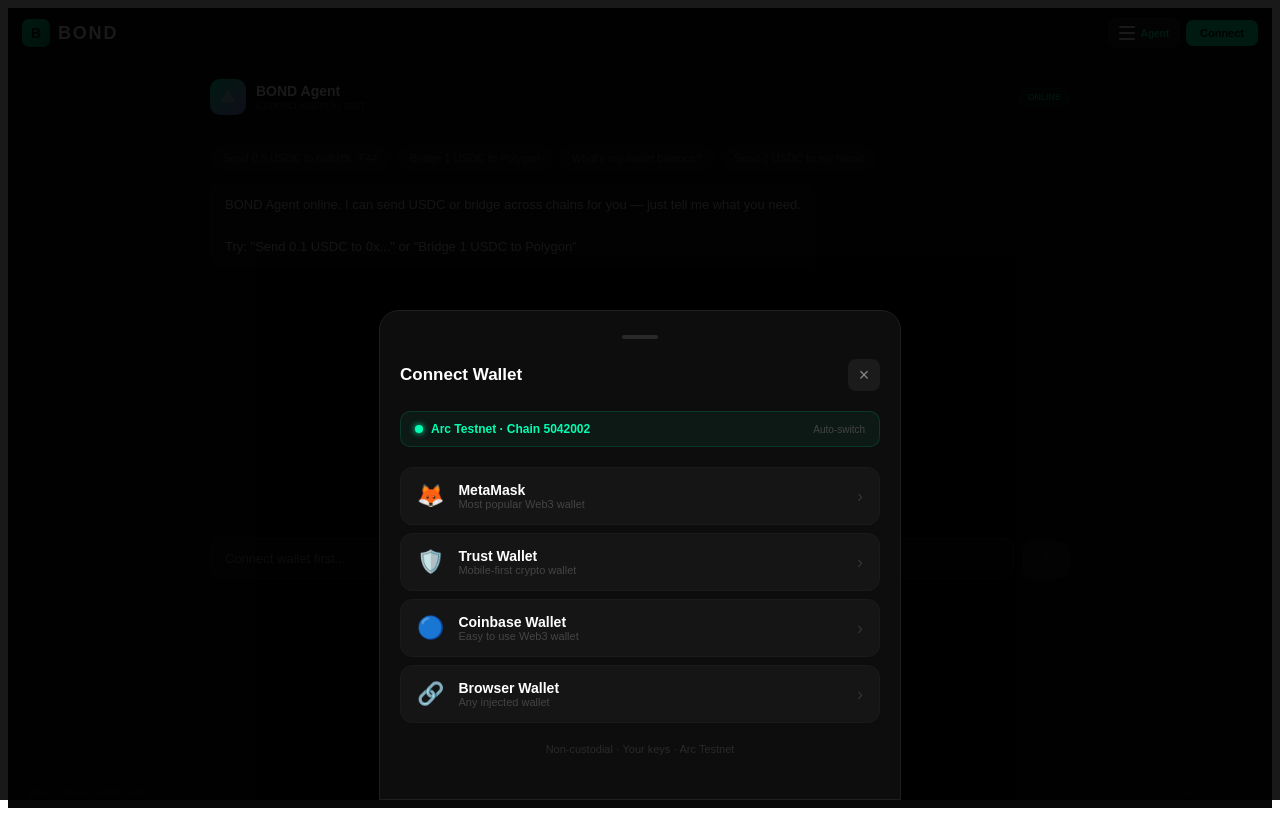
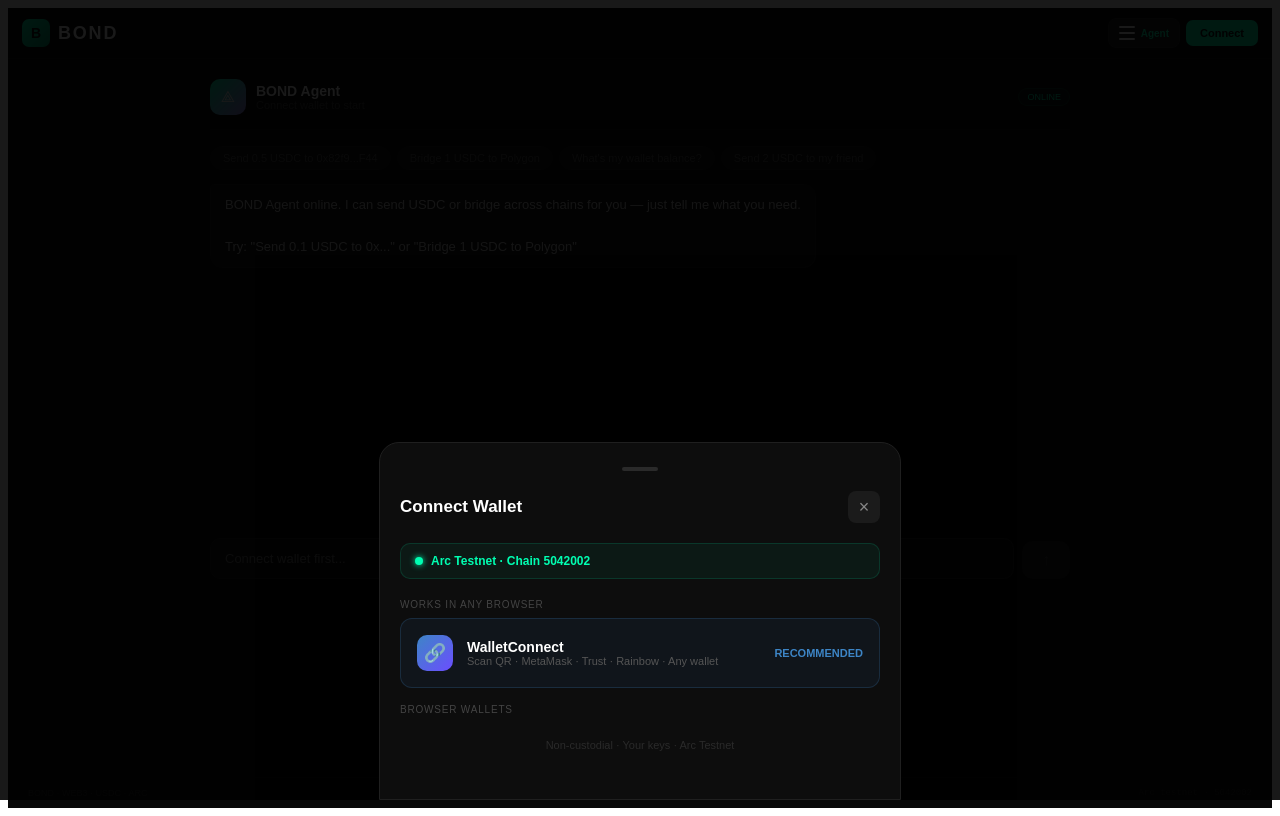
Before and after one commit to arpdoul/bond-app, a React (Vite) app: page / in a window 1280 px wide. Both pictures are taken after a click on the button "Connect". Built offline with nearby package versions, Linux system fonts and the light colour scheme.

Commit message:
feat: WalletConnect for any browser, disconnect option, wallet details on tap

```diff
--- a/package.json
+++ b/package.json
@@ -11,6 +11,7 @@
   },
   "dependencies": {
     "@circle-fin/user-controlled-wallets": "^10.3.1",
+    "@walletconnect/web3-provider": "^1.8.0",
     "axios": "^1.16.1",
     "ethers": "^6.16.0",
     "react": "^19.2.6",
--- a/src/App.jsx
+++ b/src/App.jsx
@@ -361,9 +361,9 @@ export default function BondApp() {
           {/* WALLET */}
           {walletConnected
             ?<div style={{display:"flex",gap:4,alignItems:"center"}}>
-               <div style={{fontSize:9,color:"#555",fontFamily:"monospace",padding:"4px 8px",border:"1px solid #1a1a1a",borderRadius:6,maxWidth:85,overflow:"hidden",textOverflow:"ellipsis",whiteSpace:"nowrap"}}>
+               <button onClick={()=>setShowModal(true)} style={{fontSize:9,color:"#555",fontFamily:"monospace",padding:"4px 8px",border:"1px solid #1a1a1a",borderRadius:6,maxWidth:85,overflow:"hidden",textOverflow:"ellipsis",whiteSpace:"nowrap",background:"transparent",cursor:"pointer"}}>
                  {walletAddr.slice(0,6)}...<span style={{color:"#00FFB2"}}> {parseFloat(balance).toFixed(1)}</span>
-               </div>
+               </button>
                <button onClick={()=>setShowPay(true)} style={{background:"rgba(0,255,178,0.1)",border:"1px solid #00FFB233",color:"#00FFB2",fontSize:10,fontWeight:700,padding:"5px 10px",borderRadius:6,cursor:"pointer"}}>Pay</button>
              </div>
             :<button onClick={()=>setShowModal(true)} style={{background:"#00FFB2",border:"none",color:"#080808",fontSize:11,fontWeight:700,padding:"7px 14px",borderRadius:7,cursor:"pointer"}}>
@@ -486,7 +486,17 @@ export default function BondApp() {
         <div style={{fontSize:9,color:"#222",fontFamily:"monospace"}}>Arc testnet · 5042002</div>
       </footer>
 
-      {showModal&&<WalletModal onClose={()=>setShowModal(false)} onConnected={handleConnected}/>}
+      {showModal&&<WalletModal
+        onClose={()=>setShowModal(false)}
+        onConnected={handleConnected}
+        isConnected={walletConnected}
+        currentAddress={walletAddr}
+        onDisconnect={()=>{
+          setWalletConnected(false);
+          setWalletAddr("");
+          setBalance("0.00");
+        }}
+      />}
       {showPay&&<PayPanel onClose={()=>setShowPay(false)}/>}
     </div>
   );
--- a/src/WalletModal.jsx
+++ b/src/WalletModal.jsx
@@ -1,17 +1,23 @@
 import { useState } from "react";
 import { connectWallet, getUSDCBalance } from "./wallet.js";
+import { connectWithWalletConnect } from "./WalletConnect.js";
 
-export default function WalletModal({ onClose, onConnected }) {
-  const [step, setStep]     = useState("select");
+export default function WalletModal({ onClose, onConnected, onDisconnect, isConnected, currentAddress }) {
+  const [step, setStep]     = useState(isConnected ? "connected" : "select");
   const [error, setError]   = useState("");
   const [loading, setLoading] = useState(false);
 
-  const handleConnect = async () => {
+  const doConnect = async (method) => {
     setLoading(true);
     setError("");
     setStep("connecting");
     try {
-      const address = await connectWallet();
+      let address;
+      if (method === "walletconnect") {
+        address = await connectWithWalletConnect();
+      } else {
+        address = await connectWallet();
+      }
       setStep("balance");
       const balance = await getUSDCBalance(address);
       localStorage.setItem("bond_waddr", address);
@@ -27,55 +33,126 @@ export default function WalletModal({ onClose, onConnected }) {
     }
   };
 
+  const handleDisconnect = () => {
+    ["bond_waddr","bond_wbal","bond_wid","bond_uid","bond_utoken"].forEach(k => localStorage.removeItem(k));
+    onDisconnect?.();
+    onClose();
+  };
+
   const isMobile = /Android|iPhone|iPad/i.test(navigator.userAgent);
   const hasWallet = typeof window.ethereum !== "undefined";
 
   return (
-    <div style={{position:"fixed",inset:0,zIndex:1000,background:"rgba(0,0,0,0.9)",display:"flex",alignItems:"flex-end",justifyContent:"center"}}>
-      <div style={{background:"#0d0d0d",border:"1px solid #1f1f1f",borderRadius:"20px 20px 0 0",padding:"24px 20px 44px",width:"100%",maxWidth:480}}>
+    <div style={{position:"fixed",inset:0,zIndex:1000,background:"rgba(0,0,0,0.9)",display:"flex",alignItems:"flex-end",justifyContent:"center"}}
+      onClick={e => e.target === e.currentTarget && onClose()}>
+      <div style={{background:"#0d0d0d",border:"1px solid #1f1f1f",borderRadius:"20px 20px 0 0",padding:"24px 20px 48px",width:"100%",maxWidth:480}}>
 
-        {/* Handle */}
         <div style={{width:36,height:4,background:"#2a2a2a",borderRadius:2,margin:"0 auto 20px"}}/>
 
         <div style={{display:"flex",justifyContent:"space-between",alignItems:"center",marginBottom:20}}>
-          <div style={{fontSize:17,fontWeight:700,color:"#fff"}}>Connect Wallet</div>
+          <div style={{fontSize:17,fontWeight:700,color:"#fff"}}>
+            {step==="connected" ? "Wallet" : "Connect Wallet"}
+          </div>
           <button onClick={onClose} style={{background:"rgba(255,255,255,0.06)",border:"none",color:"#888",width:32,height:32,borderRadius:8,cursor:"pointer",fontSize:18}}>×</button>
         </div>
 
-        {/* Arc badge */}
+        {/* CONNECTED STATE */}
+        {step==="connected" && (
+          <div>
+            <div style={{background:"rgba(0,255,178,0.05)",border:"1px solid #00FFB222",borderRadius:12,padding:"16px",marginBottom:20}}>
+              <div style={{fontSize:10,color:"#444",textTransform:"uppercase",marginBottom:8}}>Connected Wallet</div>
+              <div style={{fontSize:13,color:"#00FFB2",fontFamily:"monospace",marginBottom:4,wordBreak:"break-all"}}>{currentAddress}</div>
+              <div style={{fontSize:10,color:"#444",marginTop:6}}>Arc Testnet · 5042002</div>
+            </div>
+
+            <div style={{background:"rgba(255,255,255,0.02)",border:"1px solid #141414",borderRadius:12,padding:"14px 16px",marginBottom:20}}>
+              <div style={{fontSize:10,color:"#444",textTransform:"uppercase",marginBottom:6}}>USDC Balance</div>
+              <div style={{fontSize:24,fontWeight:700,color:"#00FFB2",fontFamily:"monospace"}}>
+                {localStorage.getItem("bond_wbal") || "0.0000"} USDC
+              </div>
+            </div>
+
+            <div style={{display:"flex",flexDirection:"column",gap:8}}>
+              <button onClick={() => {
+                  getUSDCBalance(currentAddress).then(bal => {
+                    localStorage.setItem("bond_wbal", bal);
+                    setStep("refreshed");
+                    setTimeout(() => setStep("connected"), 1000);
+                  });
+                }}
+                style={{width:"100%",padding:"13px",background:"rgba(0,255,178,0.08)",border:"1px solid #00FFB233",color:"#00FFB2",borderRadius:10,fontSize:13,fontWeight:600,cursor:"pointer"}}>
+                ↻ Refresh Balance
+              </button>
+              <button onClick={handleDisconnect}
+                style={{width:"100%",padding:"13px",background:"rgba(255,107,53,0.08)",border:"1px solid #FF6B3533",color:"#FF6B35",borderRadius:10,fontSize:13,fontWeight:600,cursor:"pointer"}}>
+                ⏻ Disconnect Wallet
+              </button>
+            </div>
+          </div>
+        )}
+
+        {step==="refreshed" && (
+          <div style={{textAlign:"center",padding:"20px 0",color:"#00FFB2",fontSize:14,fontWeight:600}}>✓ Balance refreshed!</div>
+        )}
+
+        {/* SELECT STATE */}
+        {step==="select" && (
+          <div>
             <div style={{display:"flex",alignItems:"center",gap:8,padding:"10px 14px",background:"rgba(0,255,178,0.05)",border:"1px solid #00FFB222",borderRadius:10,marginBottom:20}}>
               <div style={{width:8,height:8,borderRadius:"50%",background:"#00FFB2",boxShadow:"0 0 6px #00FFB2"}}/>
               <span style={{fontSize:12,color:"#00FFB2",fontWeight:600}}>Arc Testnet · Chain 5042002</span>
-          <span style={{fontSize:10,color:"#444",marginLeft:"auto"}}>Auto-switch</span>
             </div>
 
-        {/* SELECT */}
-        {step==="select" && (
+            {/* WalletConnect - works in ANY browser */}
+            <div style={{marginBottom:16}}>
+              <div style={{fontSize:10,color:"#444",textTransform:"uppercase",letterSpacing:"0.08em",marginBottom:8}}>Works in any browser</div>
+              <button onClick={() => doConnect("walletconnect")}
+                style={{display:"flex",alignItems:"center",gap:14,padding:"16px",background:"rgba(61,133,198,0.08)",border:"1px solid #3D85C633",borderRadius:12,cursor:"pointer",width:"100%",textAlign:"left"}}>
+                <div style={{width:36,height:36,borderRadius:10,background:"linear-gradient(135deg,#3D85C6,#6B4EFF)",display:"flex",alignItems:"center",justifyContent:"center",fontSize:18}}>🔗</div>
+                <div style={{flex:1}}>
+                  <div style={{fontSize:14,fontWeight:700,color:"#fff"}}>WalletConnect</div>
+                  <div style={{fontSize:11,color:"#555"}}>Scan QR · MetaMask · Trust · Rainbow · Any wallet</div>
+                </div>
+                <span style={{color:"#3D85C6",fontSize:11,fontWeight:600}}>RECOMMENDED</span>
+              </button>
+            </div>
+
+            {/* Injected wallets */}
+            <div style={{marginBottom:16}}>
+              <div style={{fontSize:10,color:"#444",textTransform:"uppercase",letterSpacing:"0.08em",marginBottom:8}}>Browser wallets</div>
+              <div style={{display:"flex",flexDirection:"column",gap:6}}>
+                {hasWallet && (
+                  <button onClick={() => doConnect("injected")}
+                    style={{display:"flex",alignItems:"center",gap:14,padding:"14px 16px",background:"rgba(255,255,255,0.03)",border:"1px solid #1a1a1a",borderRadius:12,cursor:"pointer",width:"100%",textAlign:"left"}}>
+                    <span style={{fontSize:22}}>🦊</span>
                     <div>
+                      <div style={{fontSize:14,fontWeight:600,color:"#fff"}}>Browser Wallet</div>
+                      <div style={{fontSize:11,color:"#444"}}>MetaMask / Coinbase / Injected</div>
+                    </div>
+                    <span style={{marginLeft:"auto",color:"#333",fontSize:18}}>›</span>
+                  </button>
+                )}
+
                 {!hasWallet && isMobile && (
-              <div style={{padding:"12px 14px",background:"rgba(255,215,0,0.06)",border:"1px solid #FFD70033",borderRadius:10,marginBottom:16,fontSize:12,color:"#FFD700",lineHeight:1.6}}>
-                ⚠️ No wallet detected. Open this app inside MetaMask Browser or install a Web3 wallet.
+                  <div>
+                    <div style={{fontSize:11,color:"#555",marginBottom:8}}>Open BOND in your wallet browser:</div>
+                    {[
+                      {name:"MetaMask",    icon:"🦊", url:`https://metamask.app.link/dapp/bond-app-rho.vercel.app`},
+                      {name:"Trust Wallet",icon:"🛡️", url:`https://link.trustwallet.com/open_url?coin_id=60&url=https://bond-app-rho.vercel.app`},
+                      {name:"Coinbase",    icon:"🔵", url:`https://go.cb-w.com/dapp?cb_url=https://bond-app-rho.vercel.app`},
+                    ].map((w,i)=>(
+                      <a key={i} href={w.url} target="_blank" rel="noopener noreferrer"
+                        style={{display:"flex",alignItems:"center",gap:12,padding:"12px 14px",background:"rgba(255,255,255,0.02)",border:"1px solid #1a1a1a",borderRadius:10,marginBottom:6,textDecoration:"none"}}>
+                        <span style={{fontSize:20}}>{w.icon}</span>
+                        <span style={{fontSize:13,color:"#888"}}>Open in {w.name}</span>
+                        <span style={{marginLeft:"auto",color:"#333",fontSize:14}}>›</span>
+                      </a>
+                    ))}
                   </div>
                 )}
-            <div style={{display:"flex",flexDirection:"column",gap:8,marginBottom:20}}>
-              {[
-                {name:"MetaMask",       icon:"🦊", desc:"Most popular Web3 wallet",    deep:"https://metamask.app.link/dapp/bond-app-rho.vercel.app"},
-                {name:"Trust Wallet",   icon:"🛡️", desc:"Mobile-first crypto wallet",  deep:"https://link.trustwallet.com/open_url?coin_id=60&url=https://bond-app-rho.vercel.app"},
-                {name:"Coinbase Wallet",icon:"🔵", desc:"Easy to use Web3 wallet",     deep:"https://go.cb-w.com/dapp?cb_url=https://bond-app-rho.vercel.app"},
-                {name:"Browser Wallet", icon:"🔗", desc:"Any injected wallet",         deep:null},
-              ].map((w,i) => (
-                <button key={i}
-                  onClick={w.deep && !hasWallet && isMobile ? ()=>window.open(w.deep,"_blank") : handleConnect}
-                  style={{display:"flex",alignItems:"center",gap:14,padding:"14px 16px",background:"rgba(255,255,255,0.03)",border:"1px solid #1a1a1a",borderRadius:12,cursor:"pointer",width:"100%",textAlign:"left"}}>
-                  <span style={{fontSize:22}}>{w.icon}</span>
-                  <div style={{flex:1}}>
-                    <div style={{fontSize:14,fontWeight:600,color:"#fff"}}>{w.name}</div>
-                    <div style={{fontSize:11,color:"#444"}}>{w.desc}</div>
               </div>
-                  <span style={{color:"#333",fontSize:18}}>›</span>
-                </button>
-              ))}
             </div>
+
             <div style={{textAlign:"center",fontSize:11,color:"#2a2a2a"}}>Non-custodial · Your keys · Arc Testnet</div>
           </div>
         )}
@@ -84,8 +161,8 @@ export default function WalletModal({ onClose, onConnected }) {
         {step==="connecting" && (
           <div style={{textAlign:"center",padding:"40px 0"}}>
             <div style={{fontSize:44,marginBottom:16}}>🔗</div>
-            <div style={{fontSize:15,color:"#fff",fontWeight:600,marginBottom:8}}>Waiting for approval...</div>
-            <div style={{fontSize:12,color:"#444"}}>Approve the connection in your wallet</div>
+            <div style={{fontSize:15,color:"#fff",fontWeight:600,marginBottom:8}}>Connecting...</div>
+            <div style={{fontSize:12,color:"#444"}}>Approve in your wallet</div>
           </div>
         )}
 
@@ -94,7 +171,7 @@ export default function WalletModal({ onClose, onConnected }) {
           <div style={{textAlign:"center",padding:"40px 0"}}>
             <div style={{fontSize:44,marginBottom:16}}>⛓️</div>
             <div style={{fontSize:15,color:"#fff",fontWeight:600,marginBottom:8}}>Switching to Arc Testnet...</div>
-            <div style={{fontSize:12,color:"#444"}}>Fetching your USDC balance</div>
+            <div style={{fontSize:12,color:"#444"}}>Fetching USDC balance</div>
           </div>
         )}
 
@@ -104,7 +181,7 @@ export default function WalletModal({ onClose, onConnected }) {
             <div style={{fontSize:48,marginBottom:12}}>✅</div>
             <div style={{fontSize:15,color:"#00FFB2",fontWeight:700,marginBottom:6}}>Connected!</div>
             <div style={{fontSize:12,color:"#555"}}>{localStorage.getItem("bond_waddr")?.slice(0,14)}...</div>
-            <div style={{fontSize:18,color:"#00FFB2",fontWeight:700,marginTop:8,fontFamily:"monospace"}}>
+            <div style={{fontSize:20,color:"#00FFB2",fontWeight:700,marginTop:8,fontFamily:"monospace"}}>
               {localStorage.getItem("bond_wbal")} USDC
             </div>
           </div>
@@ -114,22 +191,11 @@ export default function WalletModal({ onClose, onConnected }) {
         {step==="error" && (
           <div>
             <div style={{padding:14,background:"rgba(255,107,53,0.08)",border:"1px solid #FF6B3533",borderRadius:10,marginBottom:16}}>
-              <div style={{fontSize:13,color:"#FF6B35",fontWeight:600,marginBottom:6}}>Connection Failed</div>
+              <div style={{fontSize:13,color:"#FF6B35",fontWeight:600,marginBottom:6}}>Failed</div>
               <div style={{fontSize:12,color:"#cc5533",lineHeight:1.5}}>{error}</div>
-              {error.includes("No Web3") && (
-                <div style={{marginTop:12,display:"flex",flexDirection:"column",gap:6}}>
-                  <a href="https://metamask.app.link/dapp/bond-app-rho.vercel.app" target="_blank" rel="noopener noreferrer"
-                    style={{display:"block",padding:"10px",background:"rgba(255,255,255,0.04)",border:"1px solid #222",borderRadius:8,color:"#fff",fontSize:12,textDecoration:"none",textAlign:"center"}}>
-                    🦊 Open in MetaMask Browser
-                  </a>
-                  <a href="https://link.trustwallet.com/open_url?coin_id=60&url=https://bond-app-rho.vercel.app" target="_blank" rel="noopener noreferrer"
-                    style={{display:"block",padding:"10px",background:"rgba(255,255,255,0.04)",border:"1px solid #222",borderRadius:8,color:"#fff",fontSize:12,textDecoration:"none",textAlign:"center"}}>
-                    🛡️ Open in Trust Wallet Browser
-                  </a>
             </div>
-              )}
-            </div>
-            <button onClick={()=>setStep("select")} style={{width:"100%",padding:"14px",background:"#00FFB2",border:"none",color:"#080808",borderRadius:10,fontSize:13,fontWeight:700,cursor:"pointer"}}>
+            <button onClick={()=>setStep("select")}
+              style={{width:"100%",padding:"14px",background:"#00FFB2",border:"none",color:"#080808",borderRadius:10,fontSize:13,fontWeight:700,cursor:"pointer"}}>
               Try Again
             </button>
           </div>
```
Also changed, not shown: 1 other file (tests, documents, lock files or other folders). Lines whose indentation alone changed are shown as unchanged.
